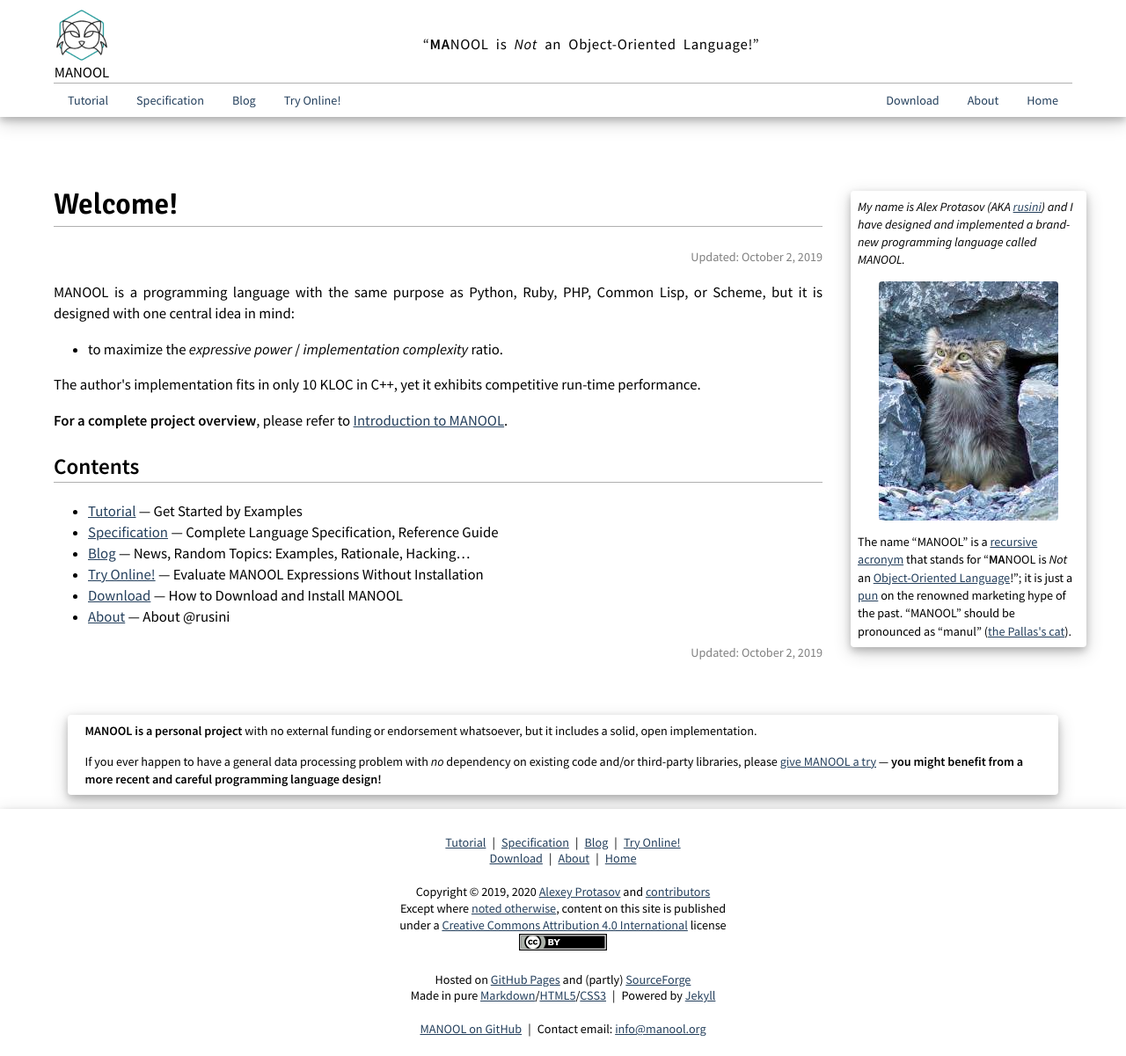
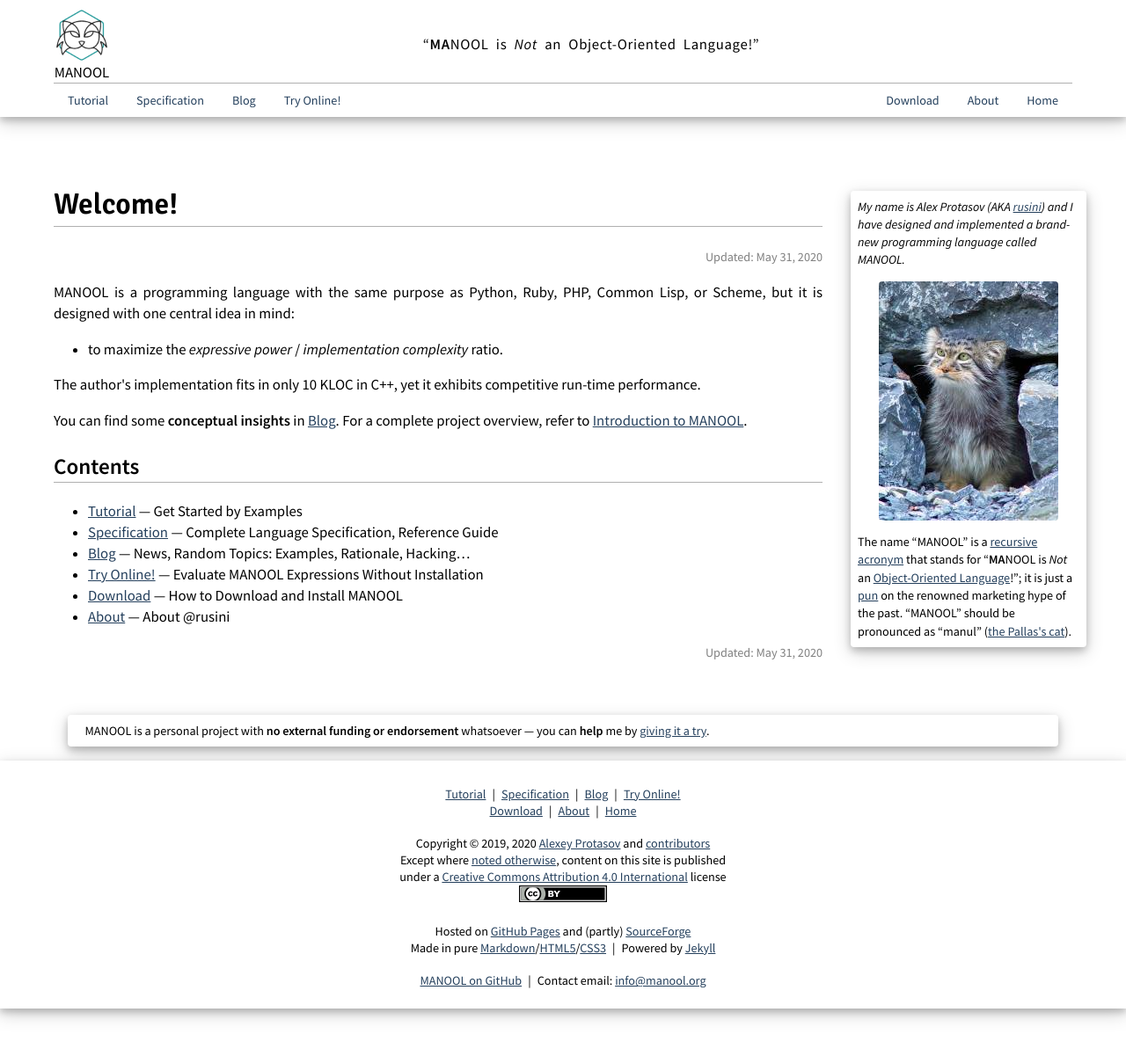
Before and after one commit to rusini/manool, a Jekyll site: the page built from Home.md, in a window 1280 px wide. Shown: the whole page at 88% size. Built offline with Jekyll 4.4.1, drawn with Linux system fonts in a browser that asks for light colours.

Commit message:
Update home

```diff
--- a/Home.md
+++ b/Home.md
@@ -2,7 +2,7 @@
 # Home.md
 permalink: /
 title:     Welcome!
-updated:   2019-10-02
+updated:   2020-05-31
 ---
 
 <aside markdown="1" class="right">
@@ -29,7 +29,8 @@ MANOOL is a programming language with the same purpose as Python, Ruby, PHP, Com
 
 The author's implementation fits in only 10 KLOC in C++, yet it exhibits competitive run-time performance.
 
-**For a complete project overview**, please refer to [Introduction to MANOOL](specification/introduction-to-manool).
+You can find some **conceptual insights** in [Blog](blog). For a complete project overview, refer to
+  [Introduction to MANOOL](specification/introduction-to-manool).
 
 Contents
 ----------------------------------------------------------------------------------------------------------------------------------------------------------------
@@ -45,10 +46,6 @@ Contents
 {%endraw%}{%include page_footer.md%}
 
 <aside markdown="1">
-
-**MANOOL is a personal project** with no external funding or endorsement whatsoever, but it includes a solid, open implementation.
-
-If you ever happen to have a general data processing problem with _no_ dependency on existing code and/or third-party libraries, please [give MANOOL a
-try](download "How to Download and Install MANOOL") --- **you might benefit from a more recent and careful programming language design!**
-
+MANOOL is a personal project with **no external funding or endorsement** whatsoever -- you can **help** me by
+  [giving it a try](download "How to Download and Install MANOOL").
 </aside>
```
